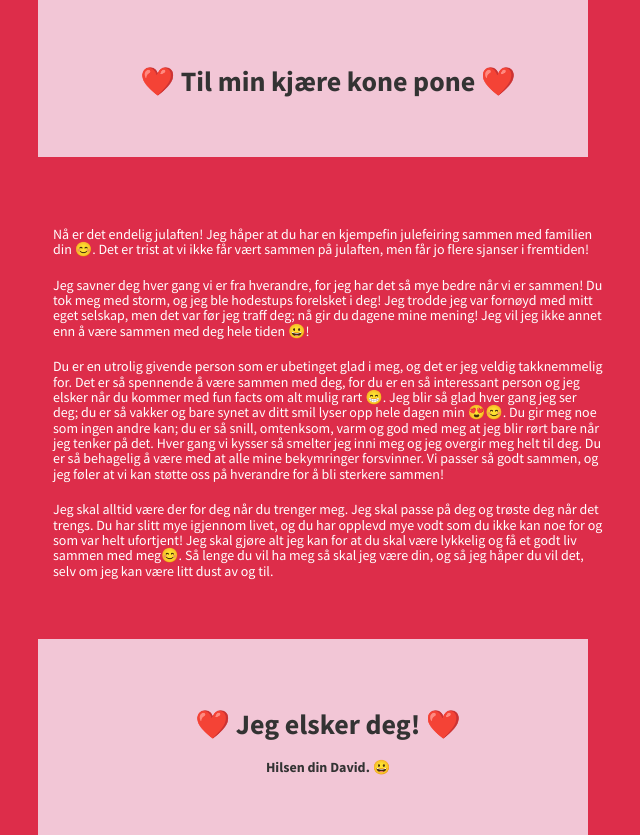
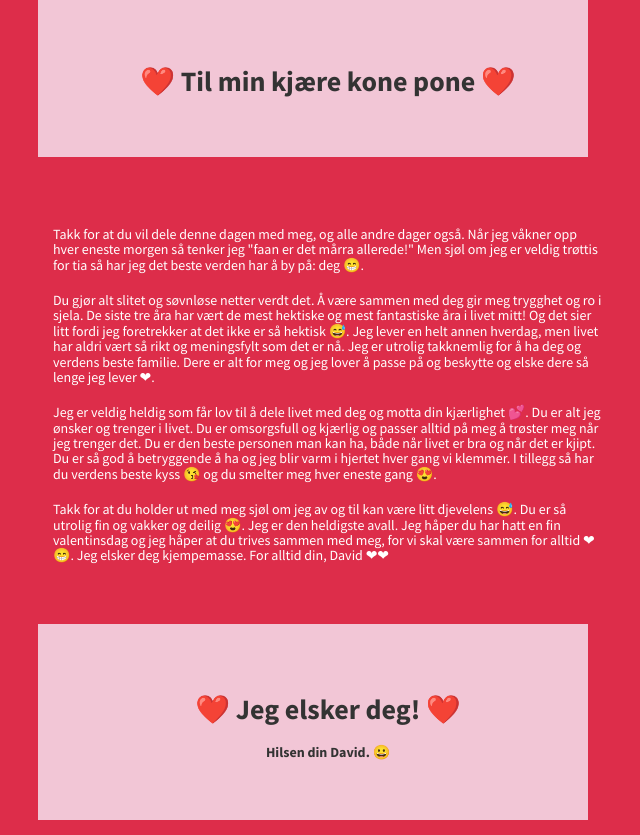
Before and after one commit to ellenog/ellenog.github.io, a Jekyll site: the page built from index.html, in a window 1280 px wide, cut to the strip 904-1739 px from the top of the page. Shown: the whole strip, without its empty margins (327-967 px from the left). Built offline with Jekyll 4.4.1, drawn with Linux system fonts in a browser that asks for light colours.

Commit message:
Update main.html

```diff
--- a/_includes/main.html
+++ b/_includes/main.html
@@ -1,8 +1,8 @@
 <aside class="dark">
     <div class="container">
-        <h3>Nå er det endelig julaften! Jeg håper at du har en kjempefin julefeiring sammen med familien din 😊. Det er trist at vi ikke får vært sammen på julaften, men får jo flere sjanser i fremtiden!</h3>
-        <h3>Jeg savner deg hver gang vi er fra hverandre, for jeg har det så mye bedre når vi er sammen! Du tok meg med storm, og jeg ble hodestups forelsket i deg! Jeg trodde jeg var fornøyd med mitt eget selskap, men det var før jeg traff deg; nå gir du dagene mine mening! Jeg vil jeg ikke annet enn å være sammen med deg hele tiden 😀!</h3>
-        <h3>Du er en utrolig givende person som er ubetinget glad i meg, og det er jeg veldig takknemmelig for. Det er så spennende å være sammen med deg, for du er en så interessant person og jeg elsker når du kommer med fun facts om alt mulig rart 😁. Jeg blir så glad hver gang jeg ser deg; du er så vakker og bare synet av ditt smil lyser opp hele dagen min 😍😊. Du gir meg noe som ingen andre kan; du er så snill, omtenksom, varm og god med meg at jeg blir rørt bare når jeg tenker på det. Hver gang vi kysser så smelter jeg inni meg og jeg overgir meg helt til deg. Du er så behagelig å være med at alle mine bekymringer forsvinner. Vi passer så godt sammen, og jeg føler at vi kan støtte oss på hverandre for å bli sterkere sammen!</h3>
-        <h3>Jeg skal alltid være der for deg når du trenger meg. Jeg skal passe på deg og trøste deg når det trengs. Du har slitt mye igjennom livet, og du har opplevd mye vodt som du ikke kan noe for og som var helt ufortjent! Jeg skal gjøre alt jeg kan for at du skal være lykkelig og få et godt liv sammen med meg😊. Så lenge du vil ha meg så skal jeg være din, og så jeg håper du vil det, selv om jeg kan være litt dust av og til.</h3>
+        <h3>Takk for at du vil dele denne dagen med meg, og alle andre dager også.  Når jeg våkner opp hver eneste morgen så tenker jeg "faan er det mårra allerede!" Men sjøl om jeg er veldig trøttis for tia så har jeg det beste verden har å by på: deg 😁.</h3>
+        <h3>Du gjør alt slitet og søvnløse netter verdt det. Å være sammen med deg gir meg trygghet og ro i sjela. De siste tre åra har vært de mest hektiske og mest fantastiske åra i livet mitt! Og det sier litt fordi jeg foretrekker at det ikke er så hektisk 😅. Jeg lever en helt annen hverdag, men livet har aldri vært så rikt og meningsfylt som det er nå. Jeg er utrolig takknemlig for å ha deg og verdens beste familie. Dere er alt for meg og jeg lover å passe på og beskytte og elske dere så lenge jeg lever ❤.</h3>
+        <h3>Jeg er veldig heldig som får lov til å dele livet med deg og motta din kjærlighet 💕. Du er alt jeg ønsker og trenger i livet. Du er omsorgsfull og kjærlig og passer alltid på meg å trøster meg når jeg trenger det. Du er den beste personen man kan ha, både når livet er bra og når det er kjipt. Du er så god å betryggende å ha og jeg blir varm i hjertet hver gang vi klemmer. I tillegg så har du verdens beste kyss 😘 og du smelter meg hver eneste gang 😍.</h3>
+        <h3>Takk for at du holder ut med meg sjøl om jeg av og til kan være litt djevelens 😅. Du er så utrolig fin og vakker og deilig 😍. Jeg er den heldigste avall. Jeg håper du har hatt en fin valentinsdag og jeg håper at du trives sammen med meg, for vi skal være sammen for alltid ❤😁. Jeg elsker deg kjempemasse. For alltid din, David ❤❤</h3>
     </div>
 </aside>
```
